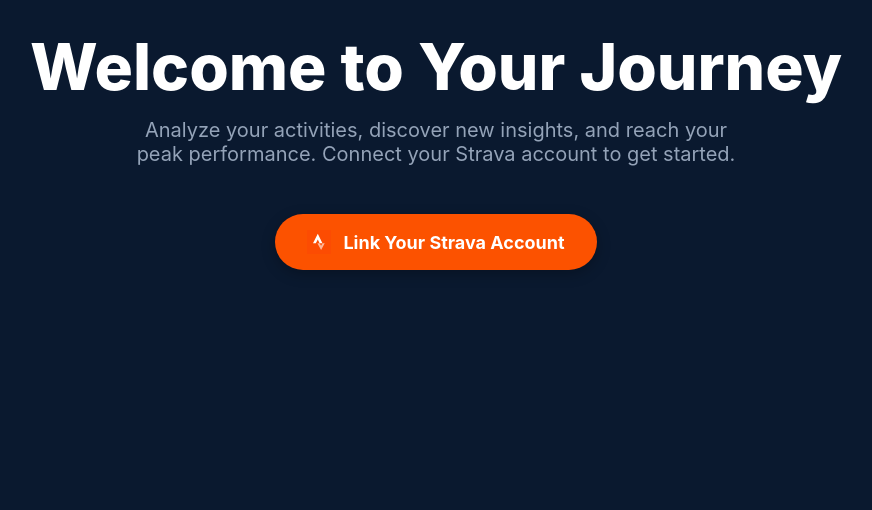
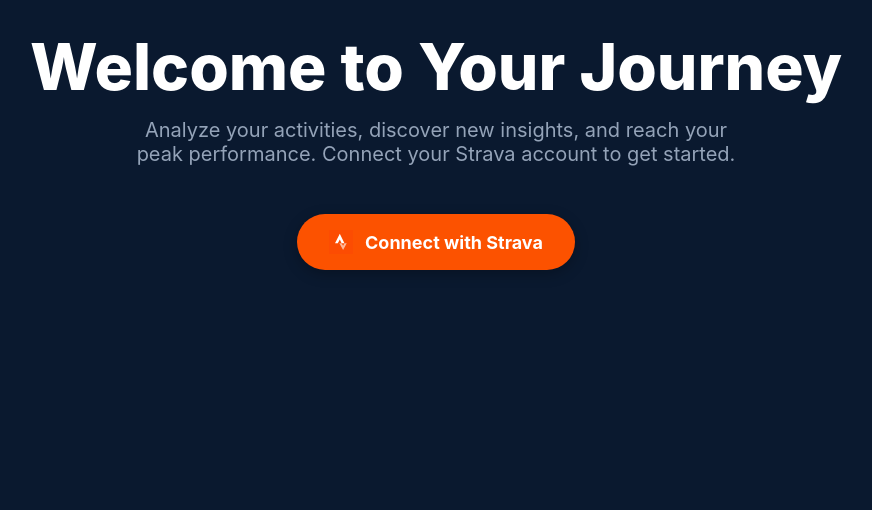
Before and after one commit to milopowell/Aggregio, a Flask app: page / in a window 1280 px wide. Shown: the part 73-583 px from the top of the page, without its empty margins (204-1076 px from the left). Run offline with Flask 3, Linux system fonts and the light colour scheme.

Commit message:
Strava API Complaince

```diff
--- a/app/templates/main/home.html
+++ b/app/templates/main/home.html
@@ -13,7 +13,7 @@
         <!-- This links to the authorization URL from Flask -->
         <a href="{{ auth_url }}" class="cta-button">
             <img src="{{ url_for('static', filename='images/strava-2.svg') }}" alt="Strava Logo" class="strava-icon">
-            Link Your Strava Account
+            Connect with Strava
         </a>
     </div>
 </section>
--- a/app/templates/main/profile.html
+++ b/app/templates/main/profile.html
@@ -17,7 +17,6 @@
     <div class="profile-nav">
         <a href="{{ url_for('aggregates.view_aggregates') }}" class="nav-button">View Aggregates</a>
         <a href="{{ url_for('activities.view_activities') }}" class="nav-button">View Activities</a>
-        <!-- FIX: Changed url_for to point to the correct endpoint -->
         <a href="{{ url_for('aggregates.create_aggregate_start', clear=True) }}" class="nav-button highlight">New Aggregate</a>
     </div>
 
```
